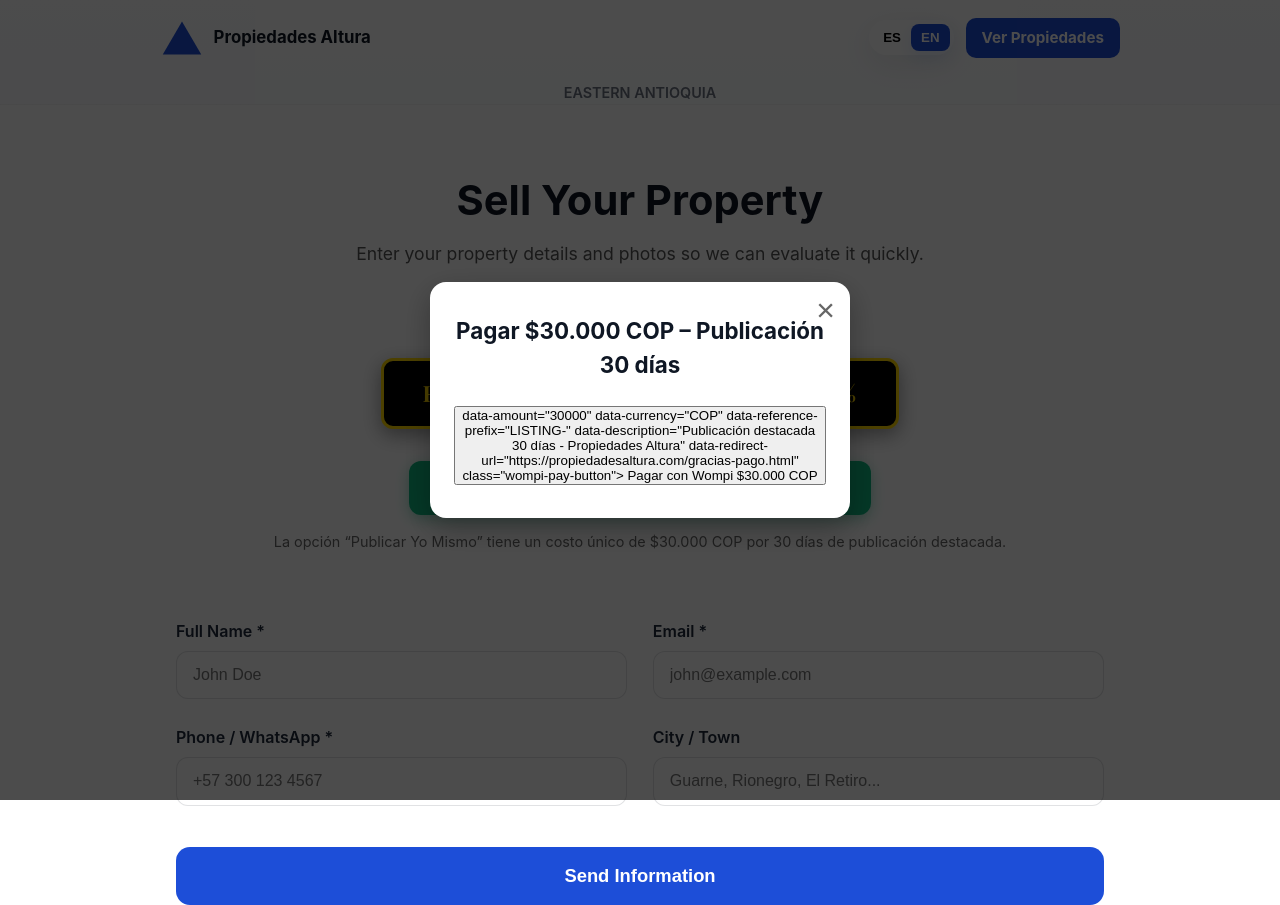
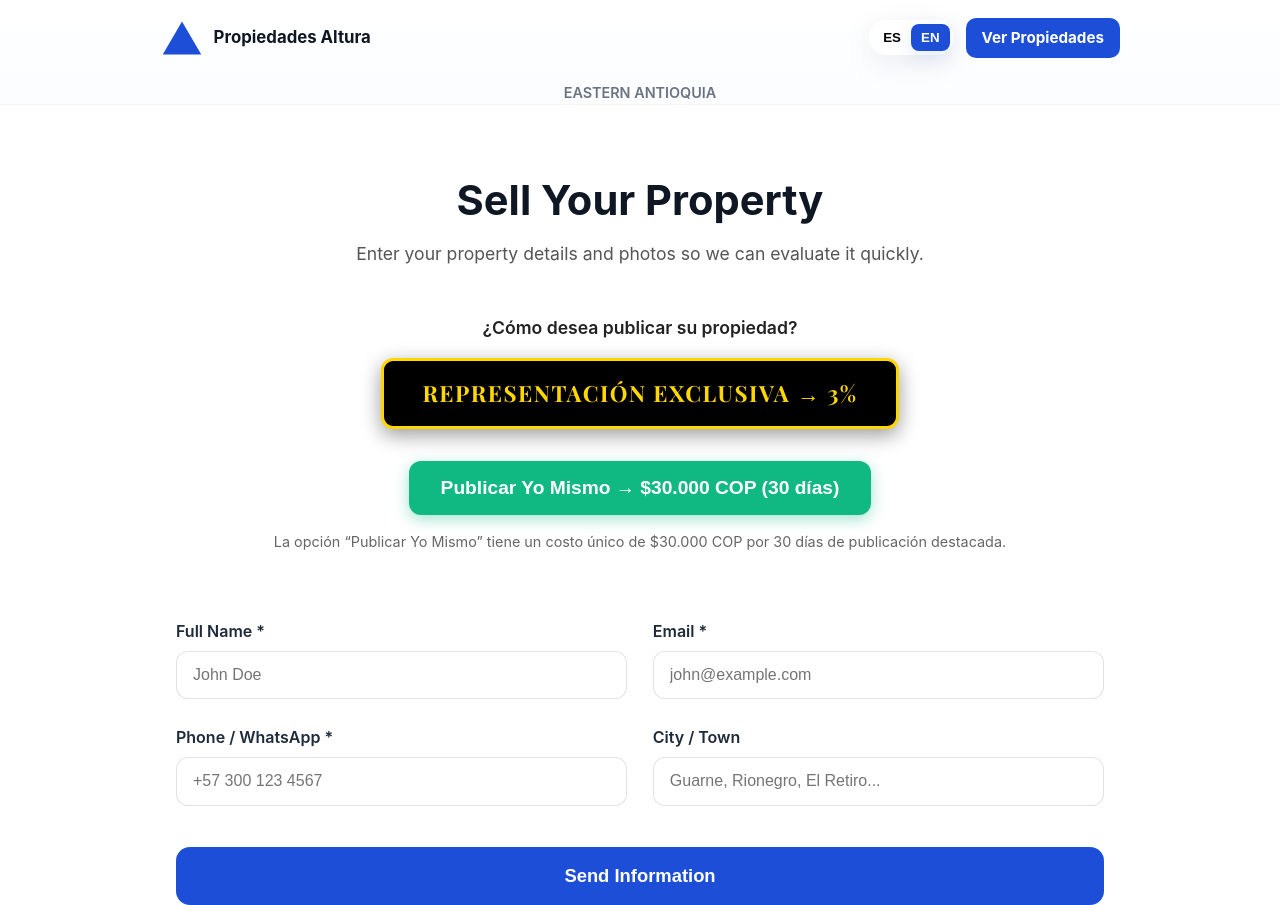
Before and after one commit to nick35756-art/propiedadesaltura, a website: page sell.html in a window 1280 px wide. Drawn offline with nearby package versions, Linux system fonts and the light colour scheme; some packages are replaced by stand-ins of ours; a script that the page names is missing.

Commit message:
Update sell.html
deleted flex

```diff
--- a/sell.html
+++ b/sell.html
@@ -123,7 +123,7 @@
   </div>
 
  <!-- WOMPI PAYMENT MODAL (fixed version) -->
-<div id="wompi-modal" style="display:none;position:fixed;inset:0;background:rgba(0,0,0,0.7);z-index:9999;display:flex;align-items:center;justify-content:center;">
+<div id="wompi-modal" style="display:none;position:fixed;inset:0;background:rgba(0,0,0,0.7);z-index:9999;align-items:center;justify-content:center;">
   <div style="background:white;padding:2rem 1.5rem;border-radius:16px;max-width:420px;width:90%;position:relative;box-shadow:0 10px 30px rgba(0,0,0,0.3);">
     <button onclick="document.getElementById('wompi-modal').style.display='none'"
             style="position:absolute;top:10px;right:15px;font-size:2rem;background:none;border:none;cursor:pointer;color:#666;">×</button>
```
